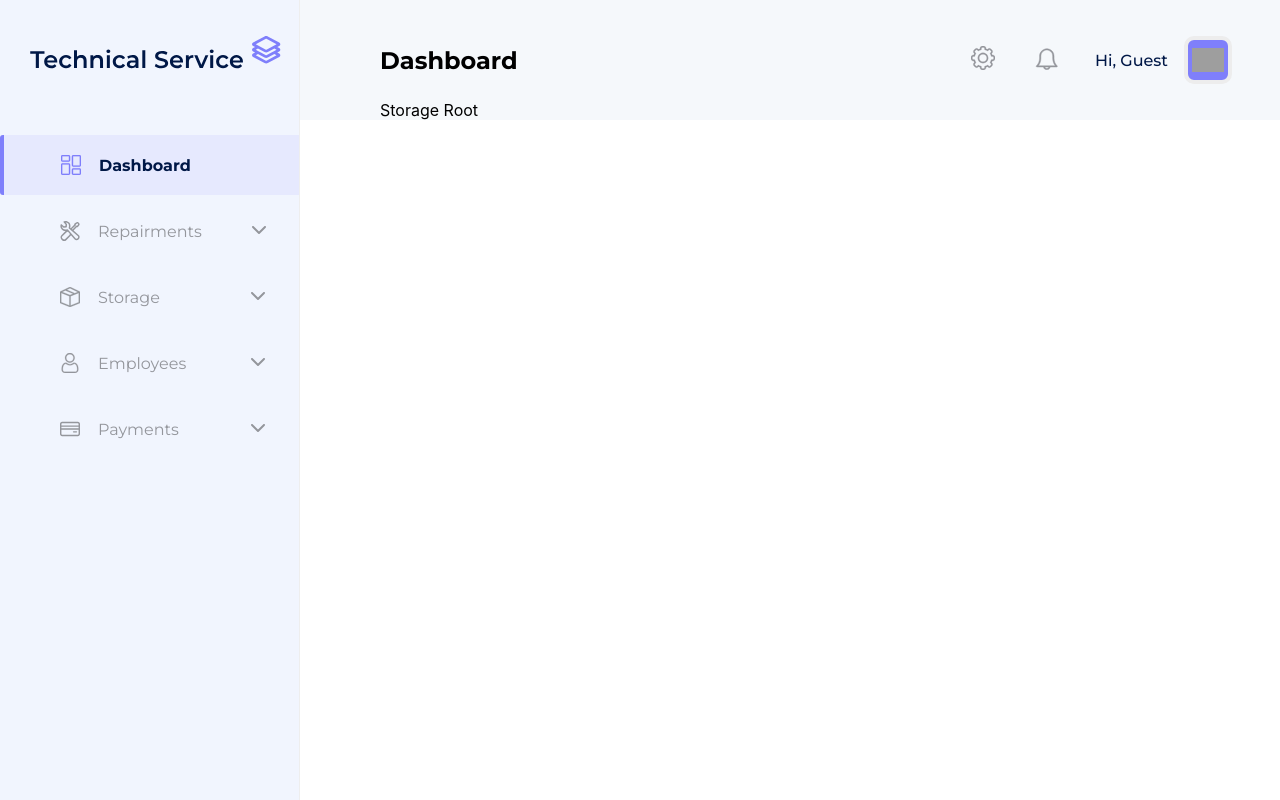
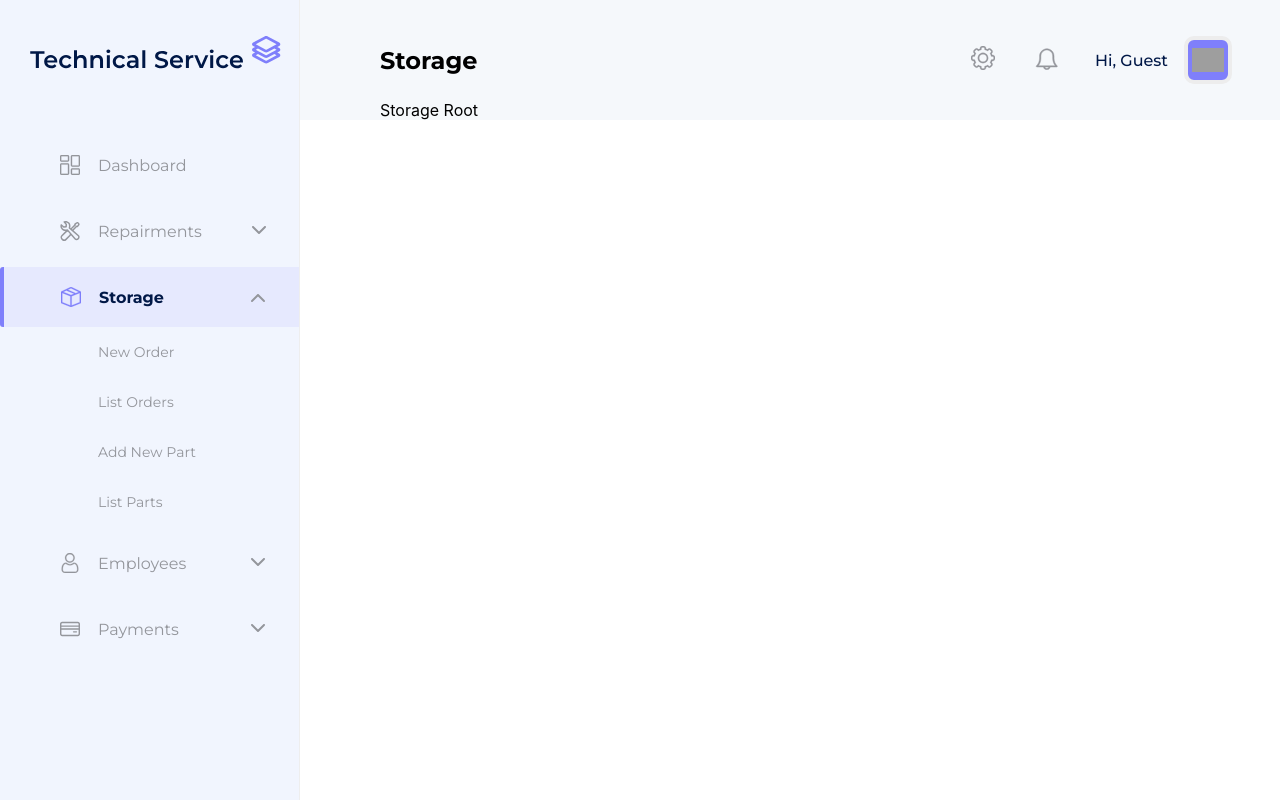
Before and after one commit to anilsenay/Technical-Service-Management-System, a Next.js app in the folder client/: page /storage in a window 1280 px wide. Built offline with nearby package versions, Linux system fonts and the light colour scheme; grey boxes are pictures that could not be loaded.

Commit message:
Add sidebar link states

```diff
--- a/client/components/Header/index.js
+++ b/client/components/Header/index.js
@@ -1,17 +1,25 @@
 import React from "react";
+import { useRouter } from "next/router";
+
 import { NotificationIcon, SettingsIcon } from "../Icons";
 
 import styles from "./header.module.scss";
 
 import globalHook from "../../hooks/global.hook";
 
+import { titles } from "../../consts/pageTitles";
+
 export default function Header() {
+  const router = useRouter();
+
   const { useGlobalState } = globalHook();
   const { user } = useGlobalState();
   return (
     <div className={styles.container}>
       <div className={styles.titleContent}>
-        <span className={styles.pageTitle}>Dashboard</span>
+        <span className={styles.pageTitle}>
+          {titles[router?.pathname] || "Dashboard"}
+        </span>
       </div>
       <div className={styles.profileContent}>
         <div className={styles.icon}>
--- a/client/components/SideBar/index.js
+++ b/client/components/SideBar/index.js
@@ -1,4 +1,6 @@
 import React from "react";
+import { useRouter } from "next/router";
+
 import SideBarItem from "../SideBarItem";
 
 import styles from "./sidebar.module.scss";
@@ -6,6 +8,7 @@ import styles from "./sidebar.module.scss";
 import Logo from "../../assets/logo";
 
 export default function SideBar() {
+  const router = useRouter();
   return (
     <aside className={styles.container}>
       <section className={styles.logo}>
@@ -16,7 +19,7 @@ export default function SideBar() {
           icon={"dashboard"}
           text={"Dashboard"}
           link={"/dashboard"}
-          isActive={true}
+          isActive={router?.pathname.includes("dashboard")}
         />
       </section>
       <section className={styles.itemContainer}>
@@ -24,19 +27,22 @@ export default function SideBar() {
           icon={"repairment"}
           text={"Repairments"}
           link={"/repairments"}
-          isActive={false}
+          isActive={router?.pathname.includes("repairment")}
         >
           <SideBarItem.SubItem
             text="Create Repairment"
             link="/repairments/create-repairment"
+            isActive={router?.pathname.includes("create-repairment")}
           />
           <SideBarItem.SubItem
             text="List Repairments"
             link="/repairments/list-repairments"
+            isActive={router?.pathname.includes("list-repairments")}
           />
           <SideBarItem.SubItem
             text="Assigned Repairment"
             link="/repairments/assigned-repairments"
+            isActive={router?.pathname.includes("assigned-repairments")}
           />
         </SideBarItem>
       </section>
@@ -45,12 +51,28 @@ export default function SideBar() {
           icon={"storage"}
           text={"Storage"}
           link={"/storage"}
-          isActive={false}
+          isActive={router?.pathname.includes("storage")}
         >
-          <SideBarItem.SubItem text="New Order" link="/storage/new-order" />
-          <SideBarItem.SubItem text="List Orders" link="/storage/list-orders" />
-          <SideBarItem.SubItem text="Add New Part" link="/storage/add-part" />
-          <SideBarItem.SubItem text="List Parts" link="/storage/list-parts" />
+          <SideBarItem.SubItem
+            text="New Order"
+            link="/storage/new-order"
+            isActive={router?.pathname.includes("new-order")}
+          />
+          <SideBarItem.SubItem
+            text="List Orders"
+            link="/storage/list-orders"
+            isActive={router?.pathname.includes("list-orders")}
+          />
+          <SideBarItem.SubItem
+            text="Add New Part"
+            link="/storage/add-part"
+            isActive={router?.pathname.includes("add-part")}
+          />
+          <SideBarItem.SubItem
+            text="List Parts"
+            link="/storage/list-parts"
+            isActive={router?.pathname.includes("list-parts")}
+          />
         </SideBarItem>
       </section>
       <section className={styles.itemContainer}>
@@ -58,20 +80,22 @@ export default function SideBar() {
           icon={"man"}
           text={"Employees"}
           link={"/employees"}
-          isActive={false}
+          isActive={router?.pathname.includes("employee")}
         >
           <SideBarItem.SubItem
             text="Register Employee"
             link="/employees/register-employee"
+            isActive={router?.pathname.includes("register-employee")}
           />
           <SideBarItem.SubItem
             text="List Employees"
             link="/employees/list-employees"
+            isActive={router?.pathname.includes("list-employees")}
           />
-          <SideBarItem.SubItem text="Add New Part" link="/employees/add-part" />
           <SideBarItem.SubItem
             text="Employee Stats"
             link="/employees/employee-stats"
+            isActive={router?.pathname.includes("employee-stats")}
           />
         </SideBarItem>
       </section>
@@ -80,15 +104,17 @@ export default function SideBar() {
           icon={"payment"}
           text={"Payments"}
           link={"/payments"}
-          isActive={false}
+          isActive={router?.pathname.includes("payment")}
         >
           <SideBarItem.SubItem
             text="New Payment"
             link="/payments/new-payment"
+            isActive={router?.pathname.includes("new-payment")}
           />
           <SideBarItem.SubItem
             text="List Payments"
             link="/payments/list-payments"
+            isActive={router?.pathname.includes("list-payments")}
           />
         </SideBarItem>
       </section>
--- a/client/components/SideBarItem/index.js
+++ b/client/components/SideBarItem/index.js
@@ -1,4 +1,5 @@
-import React, { useState } from "react";
+import React, { useState, useEffect } from "react";
+import { useRouter } from "next/router";
 
 import styles from "./item.module.scss";
 
@@ -8,7 +9,11 @@ import Link from "next/link";
 
 export default function SideBarItem({ icon, text, link, isActive, children }) {
   const [toggleMenu, setToggleMenu] = useState(false);
+  const router = useRouter();
 
+  useEffect(() => {
+    router?.pathname.includes(link) && setToggleMenu(true);
+  }, []);
   return (
     <>
       <div
@@ -55,7 +60,11 @@ export default function SideBarItem({ icon, text, link, isActive, children }) {
       {toggleMenu &&
         (children?.length > 0 ? (
           children.map((item) => {
-            return <div className={styles.listElement}>{item}</div>;
+            return (
+              <div key={item.text} className={styles.listElement}>
+                {item}
+              </div>
+            );
           })
         ) : (
           <div className={styles.listElement}>{children}</div>
--- /dev/null
+++ b/client/consts/pageTitles.js
@@ -0,0 +1,19 @@
+export const titles = {
+  "/dashboard": "Dashboard",
+  "/repairments": "Repairments",
+  "/repairments/assigned-repairments": "Assigned Repairments",
+  "/repairments/create-repairment": "Create New Repairment",
+  "/repairments/list-repairments": "List Repairments",
+  "/employees": "Employees",
+  "/employees/employee-stats": "Employee Stats",
+  "/employees/list-employees": "Employee List",
+  "/employees/register-employee": "Register New Employee",
+  "/payments": "Payments",
+  "/payments/list-payments": "Payment List",
+  "/payments/new-payment": "Add New Payment",
+  "/storage": "Storage",
+  "/storage/add-part": "Add New Part",
+  "/storage/list-orders": "Order List",
+  "/storage/list-parts": "Part List",
+  "/storage/new-order": "Add New Order",
+};
--- a/client/pages/payments/list-payments/index.js
+++ b/client/pages/settings/index.js
@@ -1,10 +1,10 @@
 import React from "react";
-import Layout from "../../../components/Layout";
+import Layout from "../../components/Layout";
 
-export default function ListPayment() {
+export default function Settings() {
   return (
     <Layout>
-      <div>List Payments </div>
+      <div></div>
     </Layout>
   );
 }
```
Also changed, not shown: client/pages/repairments/list-repairments/index.js (renamed from client/pages/repairments/list-repairment/index.js).
